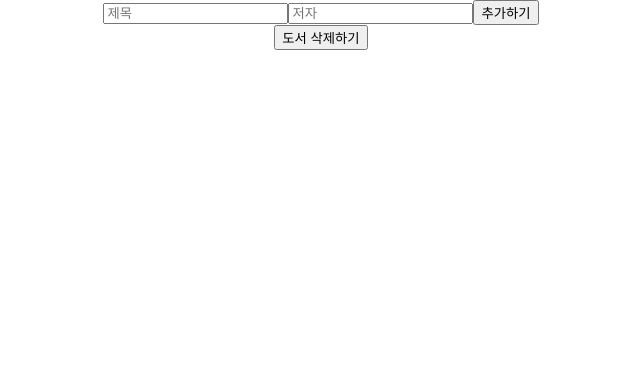
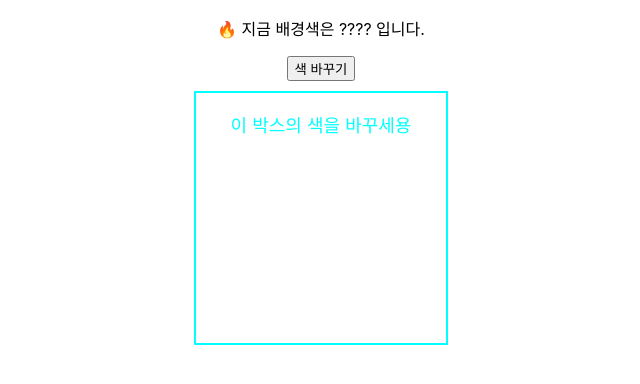
Before and after one commit to jin0kim326/react-basic-report, a React (Create React App) app: page / in a window 1280 px wide. Shown: the top 384 px of the page, without its empty margins (319-959 px from the left). Built offline with nearby package versions, Linux system fonts and the light colour scheme.

Commit message:
“commit”

```diff
--- a/src/App.js
+++ b/src/App.js
@@ -5,7 +5,7 @@ import Question3 from './components/Question3/Question3';
 function App() {
   return (
     <div className="App">
-      <Question3 />
+      <Question1 />
     </div>
   );
 }
```
